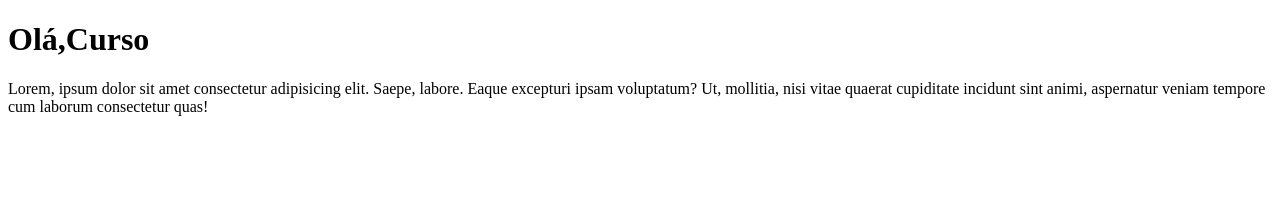
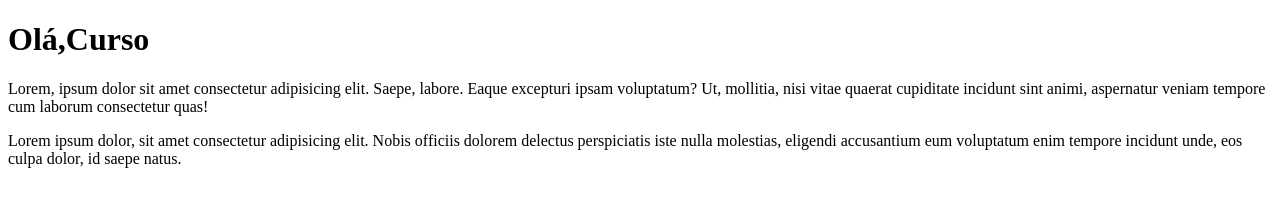
Before and after one commit to 12MarcosLucas/Curso, a plain HTML site: page Site exemplo/index.html in a window 1280 px wide. Drawn offline with Linux system fonts and the light colour scheme.

Commit message:
Adicionei um paragrafro

```diff
--- a/Site exemplo/index.html
+++ b/Site exemplo/index.html
@@ -8,5 +8,7 @@
 <body>
     <h1>Olá,Curso</h1>
     <p>Lorem, ipsum dolor sit amet consectetur adipisicing elit. Saepe, labore. Eaque excepturi ipsam voluptatum? Ut, mollitia, nisi vitae quaerat cupiditate incidunt sint animi, aspernatur veniam tempore cum laborum consectetur quas!</p>
+
+    <p>Lorem ipsum dolor, sit amet consectetur adipisicing elit. Nobis officiis dolorem delectus perspiciatis iste nulla molestias, eligendi accusantium eum voluptatum enim tempore incidunt unde, eos culpa dolor, id saepe natus.</p>
 </body>
 </html>
```
